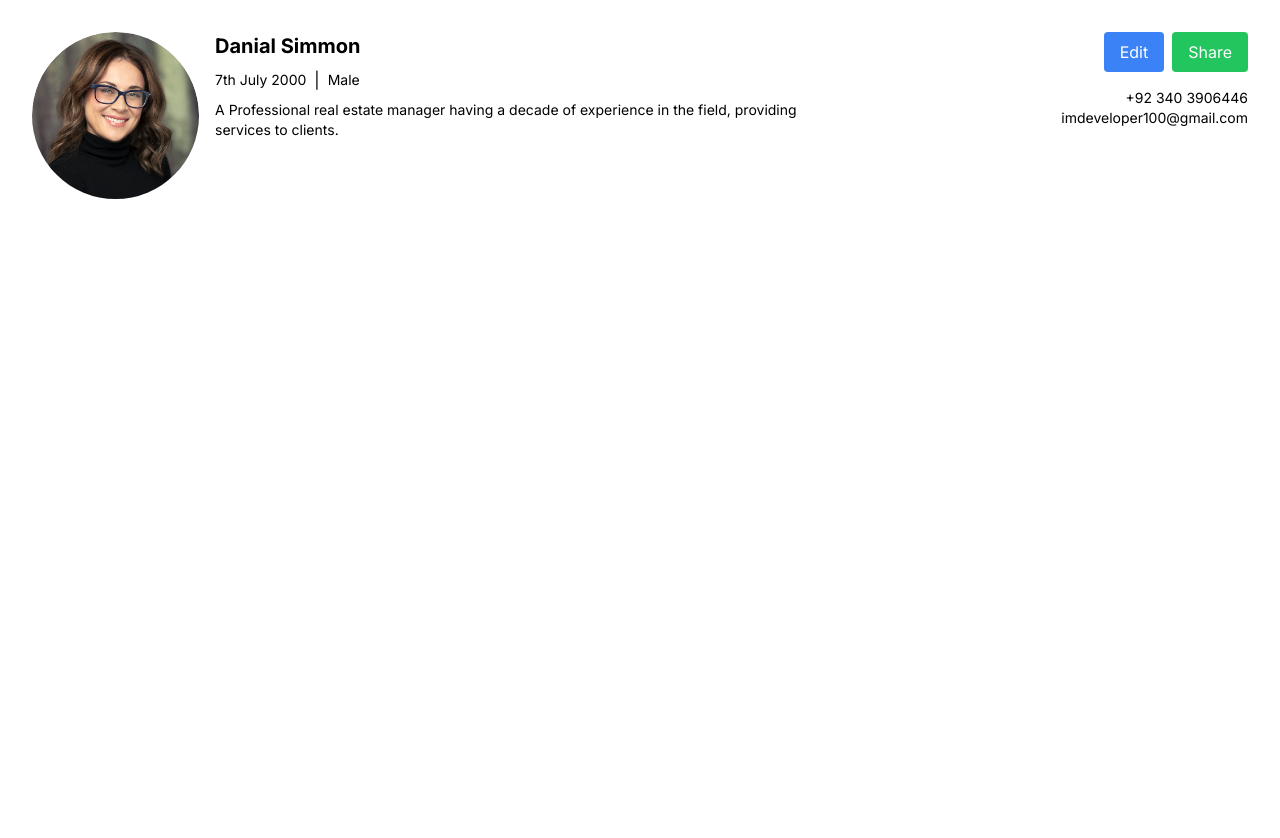
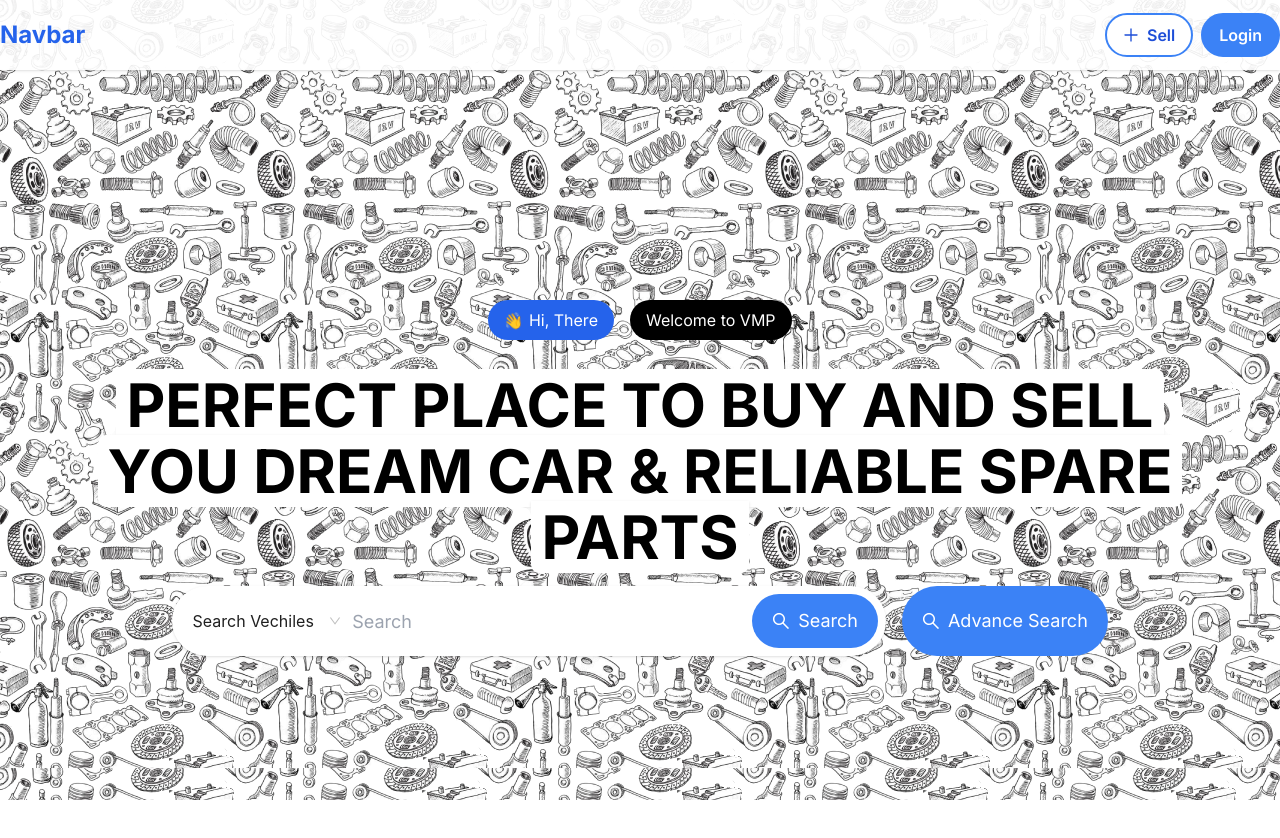
Before and after one commit to imdeveloper100/vmp, a Next.js app: page / in a window 1280 px wide. Shown: the top 838 px of the page. Before the commit the page ends 800 px from the top, so only its background shows below. Built offline with nearby package versions, Linux system fonts and the light colour scheme.

Commit message:
Problems removed from Hero

```diff
--- a/app/components/hero.js
+++ b/app/components/hero.js
@@ -1,55 +1,101 @@
-import React, { useRef, useState } from 'react';
-import Navbar from './navbar';
-import { Form, Select } from 'antd';
-import { SearchOutlined } from '@ant-design/icons';
+import React, { useRef, useState } from "react";
+import Navbar from "./navbar";
+import { Form, Select } from "antd";
+import { SearchOutlined } from "@ant-design/icons";
 
 const Hero = () => {
-    const [category, setcategory] = useState("vechiles")
+  const [category, setcategory] = useState("vechiles");
   const [search, setsearch] = useState();
   const onSearch = (e) => {
-        e.preventDefault()
+    e.preventDefault();
 
     console.log({ category, search });
     // Do whatever you want with the form data
-
-    }
+  };
   return (
-        <div className='wrap-hero'>
+    <div className="wrap-hero">
       <Navbar />
-            <div className='hero-content h-full container mx-auto  text-center grid grid-cols-1  place-items-center '>
+      <div className="hero-content h-full container mx-auto  text-center grid grid-cols-1  place-items-center ">
         <div>
-                    <div className='flex gap-4 justify-center mb-4 p-4'>
-                        <p className='bg-blue-600 rounded-3xl px-4 py-2 w-fit text-white'><span class="wave">👋</span> {" "} Hi, There</p>
-                        <p className='bg-black rounded-3xl px-4 py-2 w-fit text-white'>Welcome to VMP</p>
-
+          <div className="flex gap-4 justify-center mb-4 p-4">
+            <p className="bg-blue-600 rounded-3xl px-4 py-2 w-fit text-white">
+              <span class="wave">👋</span> Hi, There
+            </p>
+            <p className="bg-black rounded-3xl px-4 py-2 w-fit text-white">
+              Welcome to VMP
+            </p>
           </div>
-                    <h1 class="main-slogn svg text-center shadow" >Perfect Place to buy and sell <br /> You Dream Car & reliable spare parts</h1>
-                    <div className='landing-cta flex gap-4 mt-4 justify-center '>
-                        <form onSubmit={onSearch} className='bg-white w-fit shadow text-lg sm:text-md items-center p-2  pl-0 h-[70px] shadow  flex  rounded-[4rem]'>
-                            <Select onChange={(value) => setcategory(value)} defaultValue={category} size='large' variant="borderless" htmlName={"category"} name={"category"} className='select-search-category w-[180px] h-full' options={[{ value: "vechiles", label: "Search Vechiles" }, { value: "Spare parts", label: "Search Spare parts" }]} placeholder="select category"></Select>
-                            <input onChange={(e) => setsearch(e.target.value)} name={"search"} className='landingPage-search-input h-full border-none outline-none' placeholder='Search' />
-                            <button type='submit' name={"submit"} className='flex justify-center gap-2 items-center bg-blue-500 rounded-4xl h-full  text-white px-5 rounded-[4rem] hover:shadow-md hover:shadow-blue-800/50 hover:shadow-inner '><SearchOutlined /> Search</button>
+          <h1 class="main-slogn svg text-center shadow">
+            Perfect Place to buy and sell <br /> You Dream Car & reliable spare
+            parts
+          </h1>
+          <div className="landing-cta flex gap-4 mt-4 justify-center ">
+            <form
+              onSubmit={onSearch}
+              className="bg-white w-fit shadow text-lg sm:text-md items-center p-2  pl-0 h-[70px]  flex  rounded-[4rem]"
+            >
+              <Select
+                onChange={(value) => setcategory(value)}
+                defaultValue={category}
+                size="large"
+                variant="borderless"
+                htmlName={"category"}
+                name={"category"}
+                className="select-search-category w-[180px] h-full"
+                options={[
+                  { value: "vechiles", label: "Search Vechiles" },
+                  { value: "Spare parts", label: "Search Spare parts" },
+                ]}
+                placeholder="select category"
+              ></Select>
+              <input
+                onChange={(e) => setsearch(e.target.value)}
+                name={"search"}
+                className="landingPage-search-input h-full border-none outline-none"
+                placeholder="Search"
+              />
+              <button
+                type="submit"
+                name={"submit"}
+                className="flex justify-center gap-2 items-center bg-blue-500 rounded-4xl h-full  text-white px-5 rounded-[4rem] hover:shadow-blue-800/50 hover:shadow-inner "
+              >
+                <SearchOutlined /> Search
+              </button>
             </form>
-                        <button className='advanceSearch-cta flex justify-center items-center gap-2 bg-blue-500 text-lg rounded-4xl text-white px-5 rounded-[4rem] hover:shadow-lg hover:shadow-blue-500/50'><SearchOutlined /> Advance Search</button>
-
-
+            <button className="advanceSearch-cta flex justify-center items-center gap-2 bg-blue-500 text-lg rounded-4xl text-white px-5 rounded-[4rem] hover:shadow-lg hover:shadow-blue-500/50">
+              <SearchOutlined /> Advance Search
+            </button>
           </div>
         </div>
       </div>
 
-
-
-            <svg style={{ visibility: "hidden", position: "absolute" }} width="0" height="0" xmlns="http://www.w3.org/2000/svg" version="1.1">
+      <svg
+        style={{ visibility: "hidden", position: "absolute" }}
+        width="0"
+        height="0"
+        xmlns="http://www.w3.org/2000/svg"
+        version="1.1"
+      >
         <defs>
           <filter id="goo">
-                        <feGaussianBlur in="SourceGraphic" stdDeviation="5" result="blur" color-interpolation-filters="sRGB" />
-                        <feColorMatrix in="blur" mode="matrix" values="1 0 0 0 0  0 1 0 0 0  0 0 1 0 0  0 0 0 19 -9" result="goo" />
+            <feGaussianBlur
+              in="SourceGraphic"
+              stdDeviation="5"
+              result="blur"
+              color-interpolation-filters="sRGB"
+            />
+            <feColorMatrix
+              in="blur"
+              mode="matrix"
+              values="1 0 0 0 0  0 1 0 0 0  0 0 1 0 0  0 0 0 19 -9"
+              result="goo"
+            />
             <feComposite in="SourceGraphic" in2="goo" operator="atop" />
           </filter>
         </defs>
       </svg>
     </div>
   );
-}
+};
 
 export default Hero;
--- a/app/landing/page.jsx
+++ b/app/landing/page.jsx
@@ -10,7 +10,6 @@ const Page = () => {
     return (
         <div>
            <Hero/>
-           dsa
         </div>
     );
 }
--- a/app/page.js
+++ b/app/page.js
@@ -6,6 +6,7 @@ import AdsPosting from "./adsPosting/page";
 import CarDetails from "./components/adsPosting/CarDetails";
 import AdsPostingLayout from "./adsPostingLayout/page"
 import UserProfile from "./profile/page"
+import LandingPage from "./landing/page"
 import "../public/main.css";
 
 
@@ -18,7 +19,9 @@ export default function Home() {
       {/* <AdsPosting /> */}
       {/* <CarDetails /> */}
       {/* <AdsPostingLayout /> */}
-      <UserProfile />
+      {/* <UserProfile /> */}
+      <LandingPage />
+
 
     </>
   );
```
Lines whose indentation alone changed are shown as unchanged.
